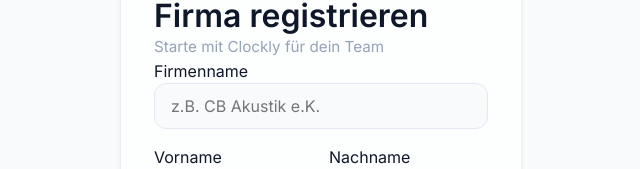
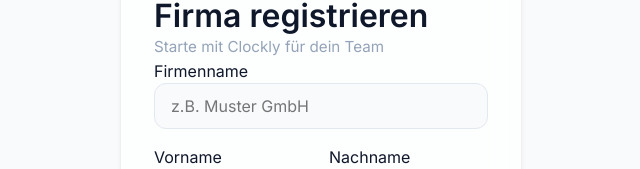
Before and after one commit to vatool2026/clockly-app, a React (Vite) app: page /register in a window 1280 px wide. Shown: the part 132-301 px from the top of the page, without its empty margins (319-959 px from the left). Built offline with nearby package versions, Linux system fonts and the light colour scheme.

Commit message:
Update placeholder text to Muster GmbH

```diff
--- a/src/features/auth/RegisterPage.tsx
+++ b/src/features/auth/RegisterPage.tsx
@@ -48,13 +48,13 @@
 
         <form onSubmit={handleSubmit} className="login-form">
           <div className="form-group">
-            <label>Firmenname</label>
+            <label className="auth-label">Firmenname</label>
             <input
               type="text"
-              className="input-field"
+              className="auth-input"
               value={companyName}
               onChange={(e) => setCompanyName(e.target.value)}
-              placeholder="z.B. CB Akustik e.K."
+              placeholder="z.B. Muster GmbH"
               required
             />
           </div>
```
